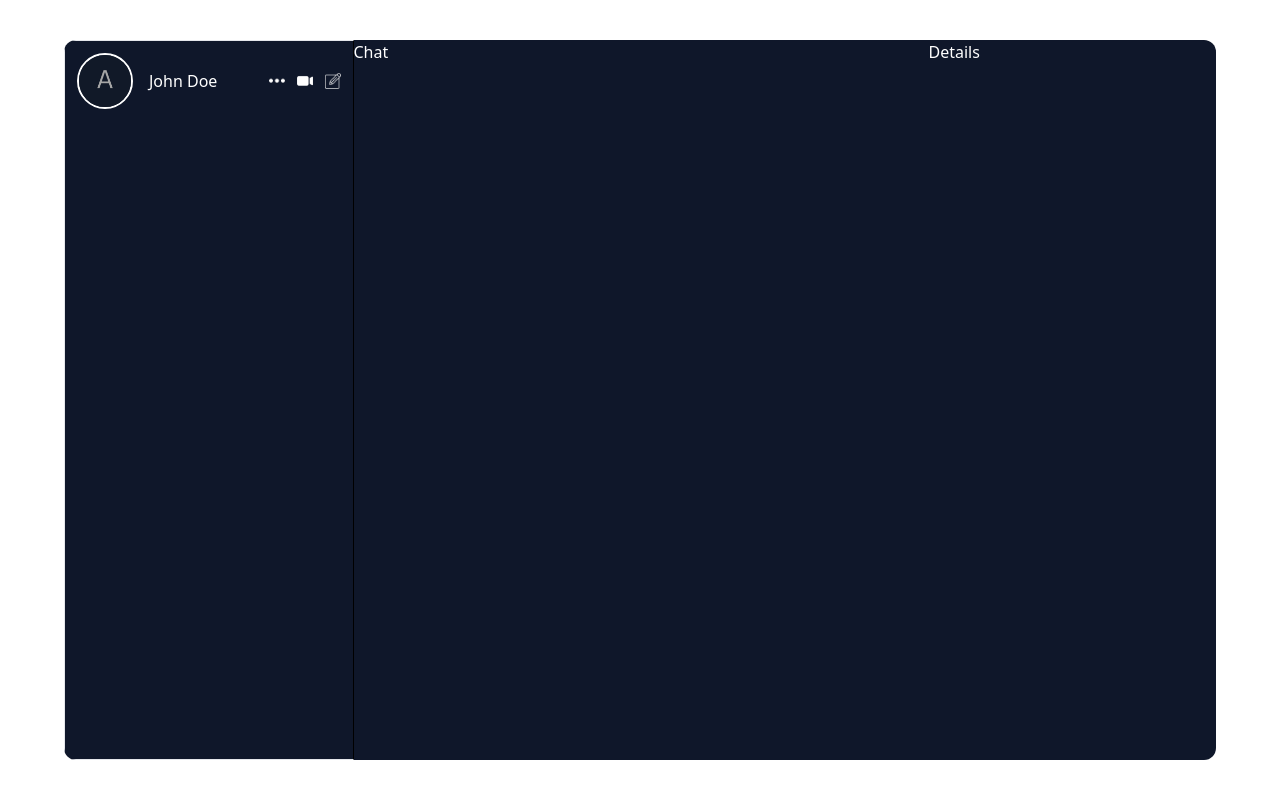
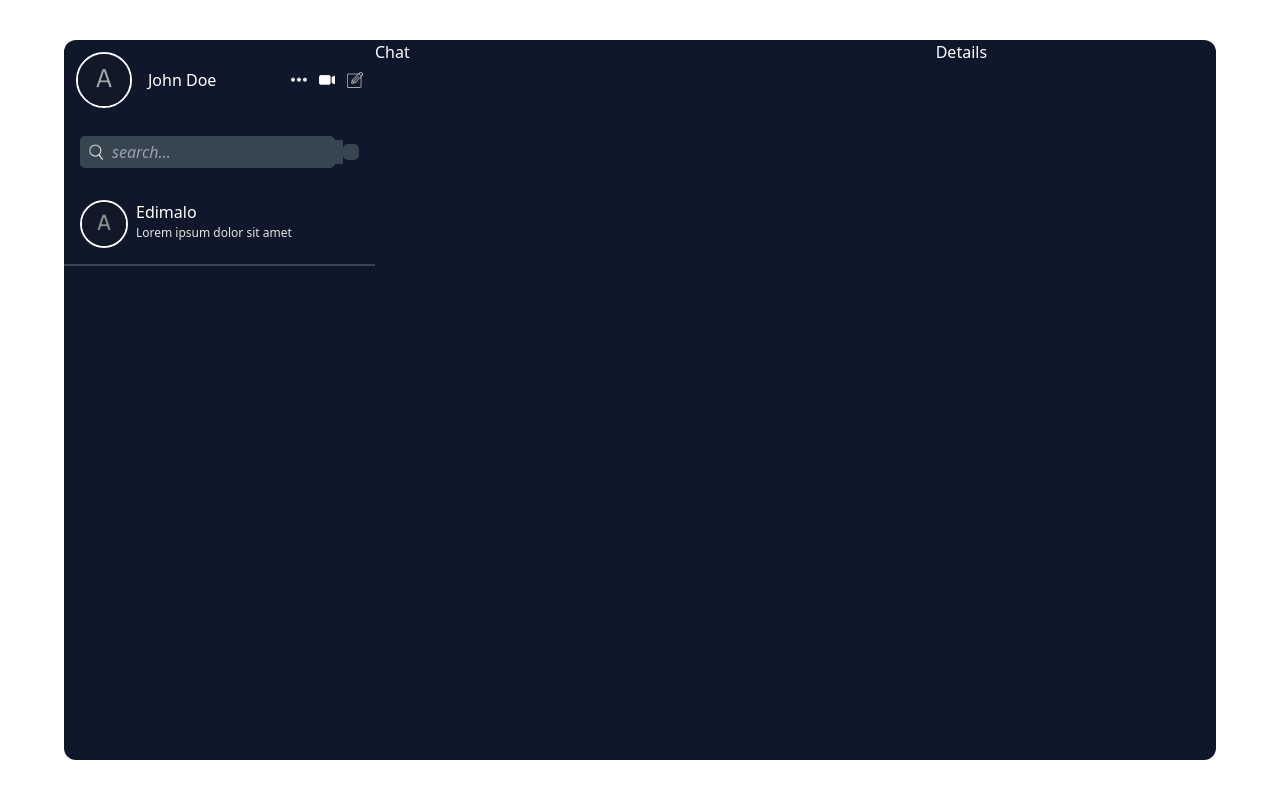
Before and after one commit to Cleve-keem/chat-app, a React (Vite) app: page / in a window 1280 px wide. Built offline with nearby package versions, Linux system fonts and the light colour scheme.

Commit message:
updated the chat list

```diff
--- /dev/null
+++ b/src/Components/User/ChatList.jsx
@@ -0,0 +1,115 @@
+import {useState} from 'react';
+
+const users = [
+    {
+      id: 1,
+      name: "Alice",
+      profilePicture: "https://example.com/images/alice.jpg",
+      status: "Online",
+      lastSeen: "2024-11-06T12:34:56Z",
+      messages: [
+        {
+          id: 101,
+          senderId: 1,
+          receiverId: 2,
+          content: "Hi, how are you?",
+          timestamp: "2024-11-06T12:30:00Z",
+          read: true
+        },
+        {
+          id: 102,
+          senderId: 2,
+          receiverId: 1,
+          content: "I'm good! How about you?",
+          timestamp: "2024-11-06T12:31:00Z",
+          read: false
+        },
+      ]
+    },
+    {
+      id: 2,
+      name: "Bob",
+      profilePicture: "https://example.com/images/bob.jpg",
+      status: "Offline",
+      lastSeen: "2024-11-06T11:45:00Z",
+      messages: [
+        {
+          id: 103,
+          senderId: 2,
+          receiverId: 1,
+          content: "Are you available for a call later?",
+          timestamp: "2024-11-06T11:40:00Z",
+          read: true
+        },
+        {
+          id: 104,
+          senderId: 1,
+          receiverId: 2,
+          content: "Yes, let's do it.",
+          timestamp: "2024-11-06T11:42:00Z",
+          read: false
+        },
+      ]
+    },
+    {
+      id: 3,
+      name: "Charlie",
+      profilePicture: "https://example.com/images/charlie.jpg",
+      status: "Away",
+      lastSeen: "2024-11-06T10:20:00Z",
+      messages: [
+        {
+          id: 105,
+          senderId: 3,
+          receiverId: 1,
+          content: "Don't forget the meeting at 3 PM.",
+          timestamp: "2024-11-06T09:15:00Z",
+          read: false
+        },
+      ]
+    }
+];
+
+
+function ChatList(){
+    const [add, setAdd] = useState(false);
+    return(
+        <div className="chatlist">
+            <div className="addUser flex items-center gap-2 p-4">
+                <div className="search flex items-center flex-1 bg-[#36454f] px-2 py-1 gap-2 rounded-[5px]">
+                    <img
+                        className="w-4 h-4 object-fit"
+                        src="search.png"
+                        alt="search icon" />
+                    <input
+                        className="flex-1 bg-inherit outline-none placeholder:italic"
+                        type="text"
+                        placeholder="search..."
+                    />
+                </div>
+                <div className="addIcon bg-[#36454f] p-1 rounded-[5px]">
+                    <img
+                        className="w-5 p-1"
+                        src={add? "minus.png" : "plus.png"}
+                        alt="plus icon"
+                        onClick={()=>setAdd(!add)}
+                    />
+                </div>
+            </div>
+            <ul className="userChat">
+                <li className="chatInfo flex p-4 gap-2 border-[#36454f] border-b-2">
+                    <img
+                        className="border-2 border-white w-12 h-12 rounded-full object-fit"
+                        src="avatar.png"
+                        alt=""
+                    />
+                    <div className="text">
+                        <h3>Edimalo</h3>
+                        <p className='text-[12px] text-[#e5e4e2]'>Lorem ipsum dolor sit amet</p>
+                    </div>
+                </li>
+            </ul>
+        </div>
+    )
+}
+export default ChatList;
--- a/src/Components/User/UserInfo.jsx
+++ b/src/Components/User/UserInfo.jsx
@@ -12,7 +12,6 @@ function UserInfo(){
                 <img className="w-14 rounded-full border border-2 border-white object-cover" src="avatar.png" alt="user avatar" />
                 <h4>John Doe</h4>
             </div>
-
             {/* <div className="icons"> */}
             <ul className="flex gap-3">
                 {UserIcons.map((UserIcon, index) => (
@@ -23,7 +22,6 @@ function UserInfo(){
                     </li>
                 ))}
             </ul>
-            {/* </div> */}
         </div>
     )
 }
--- a/src/Components/User/UserList.jsx
+++ b/src/Components/User/UserList.jsx
@@ -1,9 +1,11 @@
 import UserInfo from "./UserInfo";
+import ChatList from "./ChatList";
 
 function List (){
     return (
-        <div className="list flex-1 border border-r-black">
+        <div className="list flex-1 border-r-[#]">
             <UserInfo />
+            <ChatList />
         </div>
     )
 }
```
